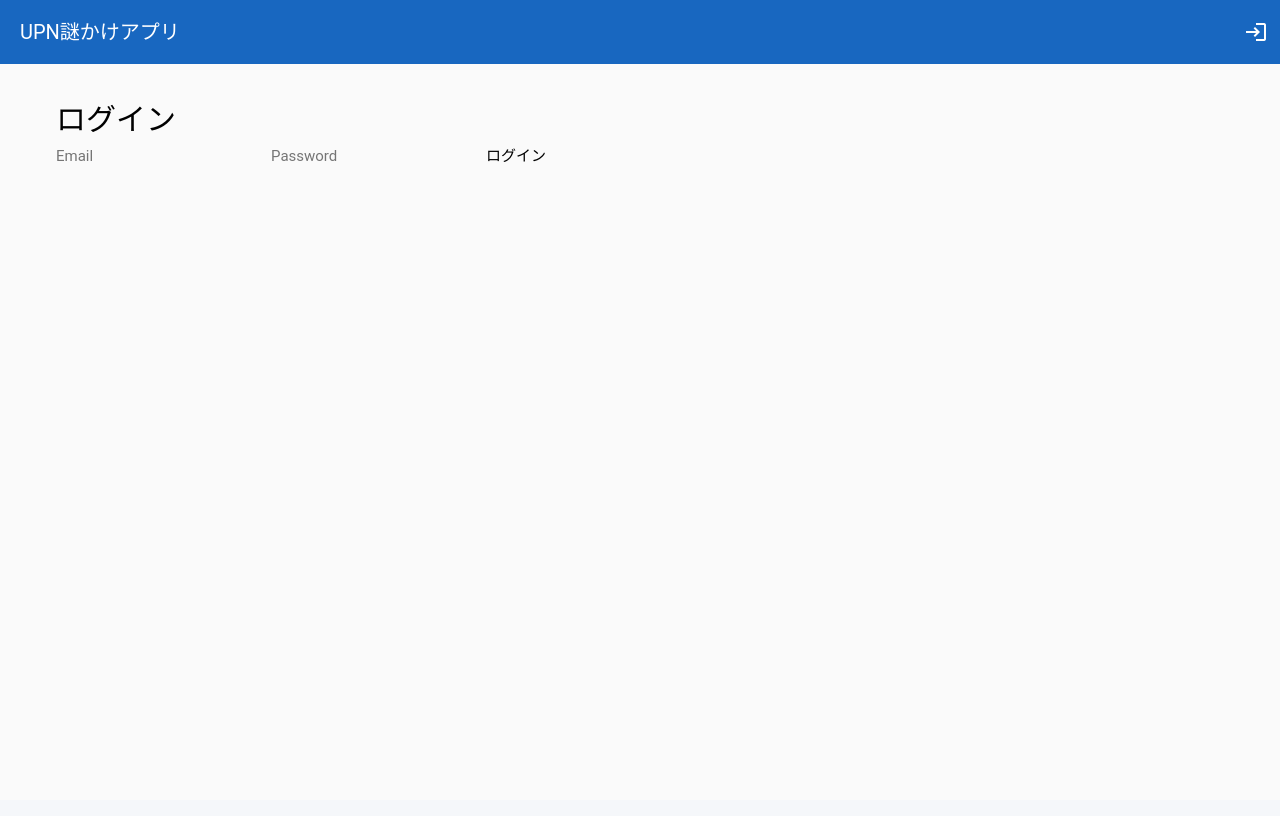
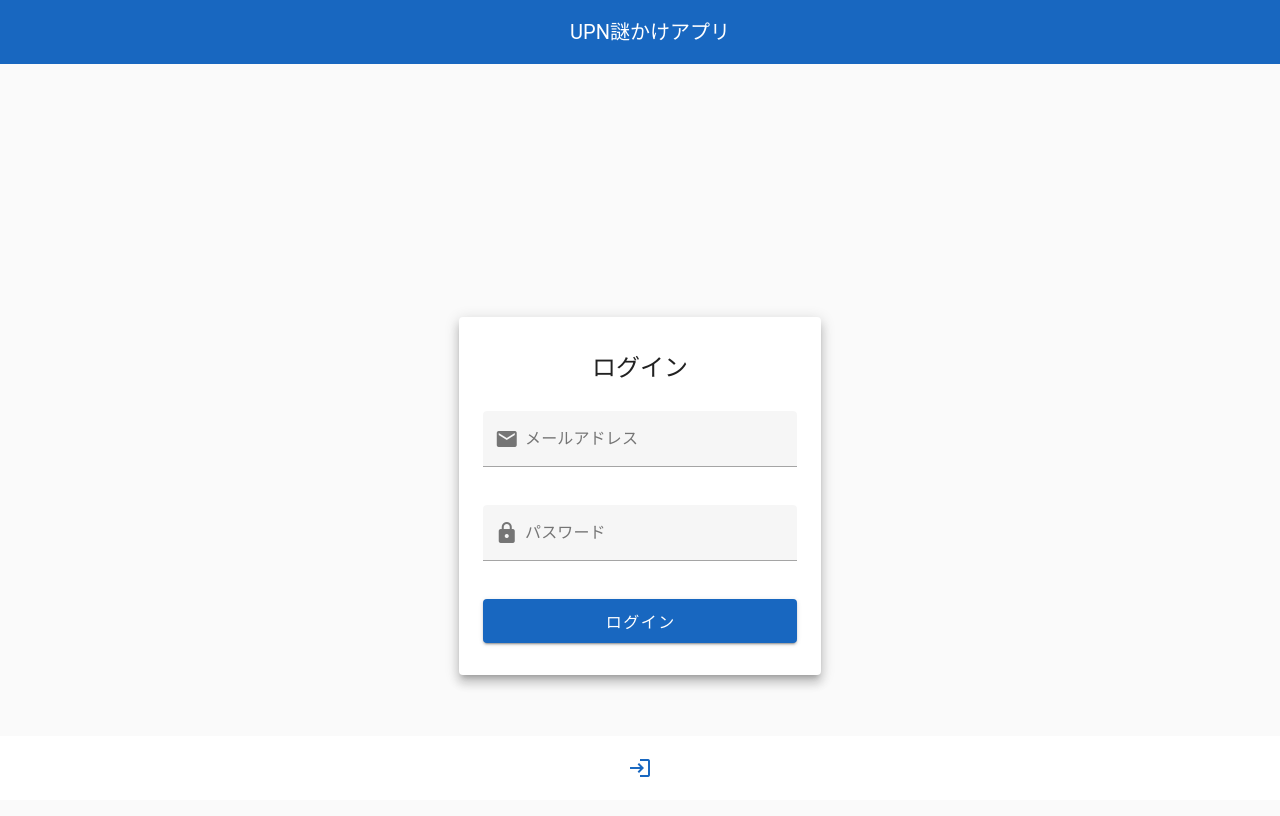
Before and after one commit to ikeikejunjun/Nazokake, a Vue app: page /login in a window 1280 px wide. Shown: the top 816 px of the page. Built offline with nearby package versions, Linux system fonts and the light colour scheme; no server answers; the HTML template or start-up script is replaced by a standard one.

Commit message:
[update]ロゴが表示されるアニメーションを追加

```diff
--- a/package.json
+++ b/package.json
@@ -16,6 +16,7 @@
   "dependencies": {
     "@mdi/font": "^7.4.47",
     "@supabase/supabase-js": "^2.53.0",
+    "gsap": "^3.13.0",
     "pinia": "^3.0.3",
     "vite-plugin-vuetify": "^2.1.2",
     "vue": "^3.5.18",
--- a/src/App.vue
+++ b/src/App.vue
@@ -1,9 +1,50 @@
 <script setup lang="ts">
 import { RouterLink, RouterView, useRouter } from 'vue-router';
 import { useUserStore } from '@/stores/user';
+import { ref, watch, nextTick, onMounted } from 'vue';
+import gsap from 'gsap';
 
 const userStore = useUserStore();
 const router = useRouter();
+
+const showLogo = ref(false);
+const showLogoImg = ref(false);
+let logoTimeouts: number[] = [];
+
+function clearLogoTimeouts() {
+  logoTimeouts.forEach(id => clearTimeout(id));
+  logoTimeouts = [];
+}
+
+watch(() => userStore.isLoggedIn, async (val) => {
+  clearLogoTimeouts();
+  if (val) {
+    showLogo.value = true;
+    showLogoImg.value = false;
+    await nextTick();
+    // まず白背景のみ表示
+    logoTimeouts.push(window.setTimeout(async () => {
+      showLogoImg.value = true;
+      await nextTick();
+      gsap.fromTo('.logo-img', { opacity: 0 }, { opacity: 1, duration: 0.7 });
+      // 1秒後にロゴをフェードアウト
+      logoTimeouts.push(window.setTimeout(() => {
+        gsap.to('.logo-img', { opacity: 0, duration: 0.7, onComplete: () => {
+          showLogo.value = false;
+          showLogoImg.value = false;
+        }});
+      }, 1000));
+    }, 300)); // 0.3秒白背景のみ
+  } else {
+    showLogo.value = false;
+    showLogoImg.value = false;
+  }
+});
+
+onMounted(() => {
+  // ページ遷移やリロード時にタイムアウトをクリア
+  window.addEventListener('beforeunload', clearLogoTimeouts);
+});
 
 const handleLogout = async () => {
   await userStore.logout();
@@ -13,35 +54,59 @@ const handleLogout = async () => {
 
 <template>
   <v-app>
+    <div v-if="showLogo" class="logo-overlay">
+      <img v-if="showLogoImg" src="@/images/upn_logo.jpg" alt="UPNロゴ" class="logo-img" />
+    </div>
     <v-app-bar color="primary" dark flat>
-      <v-toolbar-title class="font-weight-bold">UPN謎かけアプリ</v-toolbar-title>
-      <v-spacer />
-      <template v-if="userStore.isLoggedIn">
-        <RouterLink to="/riddle">
-          <v-btn icon variant="text" color="white" title="Home">
-            <v-icon>mdi-home</v-icon>
-          </v-btn>
-        </RouterLink>
-        <v-btn icon variant="text" color="white" title="Logout" @click="handleLogout">
-          <v-icon>mdi-logout</v-icon>
-        </v-btn>
-      </template>
-      <template v-else>
-        <RouterLink to="/login">
-          <v-btn icon variant="text" color="white" title="Login">
-            <v-icon>mdi-login</v-icon>
-          </v-btn>
-        </RouterLink>
-      </template>
+      <v-toolbar-title class="font-weight-bold text-center w-100">UPN謎かけアプリ</v-toolbar-title>
     </v-app-bar>
     <v-main class="bg-grey-lighten-5">
       <v-container class="py-8">
         <RouterView />
       </v-container>
     </v-main>
+    <v-footer app color="white" class="justify-center">
+      <div class="d-flex align-center justify-center" style="width:100%;">
+        <template v-if="userStore.isLoggedIn">
+          <RouterLink to="/riddle">
+            <v-btn icon variant="text" color="primary" title="Home">
+              <v-icon>mdi-home</v-icon>
+            </v-btn>
+          </RouterLink>
+          <v-btn icon variant="text" color="primary" title="Logout" @click="handleLogout">
+            <v-icon>mdi-logout</v-icon>
+          </v-btn>
+        </template>
+        <template v-else>
+          <RouterLink to="/login">
+            <v-btn icon variant="text" color="primary" title="Login">
+              <v-icon>mdi-login</v-icon>
+            </v-btn>
+          </RouterLink>
+        </template>
+      </div>
+    </v-footer>
   </v-app>
 </template>
 
 <style scoped>
-/* Vuetifyベースのため追加CSSは最小限 */
+.logo-overlay {
+  position: fixed;
+  top: 0;
+  left: 0;
+  width: 100vw;
+  height: 100vh;
+  background: rgba(255,255,255,0.95);
+  z-index: 9999;
+  display: flex;
+  align-items: center;
+  justify-content: center;
+}
+.logo-img {
+  max-width: 300px;
+  width: 60vw;
+  height: auto;
+  filter: drop-shadow(0 2px 16px rgba(0,0,0,0.15));
+}
+/* GSAPで制御するためトランジションは不要 */
 </style>
--- a/src/assets/main.css
+++ b/src/assets/main.css
@@ -15,3 +15,9 @@ body {
 .v-application {
   background: #f5f7fa !important;
 }
+
+.logo-img {
+  object-fit: cover;  /* 画像のアスペクト比を保ちながら切り抜く */
+  border-radius: 50%; /* 丸くする */
+  display: block;     /* ブロック要素化（必要に応じて） */
+}
--- a/src/views/LoginView.vue
+++ b/src/views/LoginView.vue
@@ -1,14 +1,36 @@
 <template>
-    <div class="login">
-        <h1>ログイン</h1>
-        <form @submit.prevent="login">
-            <input v-model="email" type="email" placeholder="Email" />
-            <input v-model="password" type="password" placeholder="Password" />
-            <button type="submit">ログイン</button>
-        </form>
-        <p v-if="errorMessage" class="error">{{ errorMessage }}</p>
-        <p v-if="userEmail" class="success">ログイン成功！こんにちは、{{ userEmail }} さん</p>
-    </div>
+  <v-container class="fill-height d-flex align-center justify-center">
+    <v-row justify="center" align="center" style="width:100%;">
+      <v-col cols="12" sm="8" md="4">
+        <v-card elevation="8" class="pa-6">
+          <v-card-title class="text-h5 text-center mb-4">ログイン</v-card-title>
+          <v-form @submit.prevent="login">
+            <v-text-field
+              v-model="email"
+              label="メールアドレス"
+              type="email"
+              class="mb-4"
+              required
+              prepend-inner-icon="mdi-email"
+              autocomplete="username"
+            />
+            <v-text-field
+              v-model="password"
+              label="パスワード"
+              type="password"
+              class="mb-4"
+              required
+              prepend-inner-icon="mdi-lock"
+              autocomplete="current-password"
+            />
+            <v-btn type="submit" color="primary" block size="large" class="mb-2">ログイン</v-btn>
+          </v-form>
+          <v-alert v-if="errorMessage" type="error" class="mt-2">{{ errorMessage }}</v-alert>
+          <v-alert v-if="userEmail" type="success" class="mt-2">ログイン成功！こんにちは、{{ userEmail }} さん</v-alert>
+        </v-card>
+      </v-col>
+    </v-row>
+  </v-container>
 </template>
 
 <script lang="ts" setup>
@@ -45,7 +67,7 @@ const login = async () => {
 </script>
 
 <style scoped>
-.error {
-    color: red;
+.fill-height {
+  min-height: 100vh;
 }
 </style>
```
Also changed, not shown: src/images/upn_logo.jpg (added), 1 other file (tests, documents, lock files or other folders).
